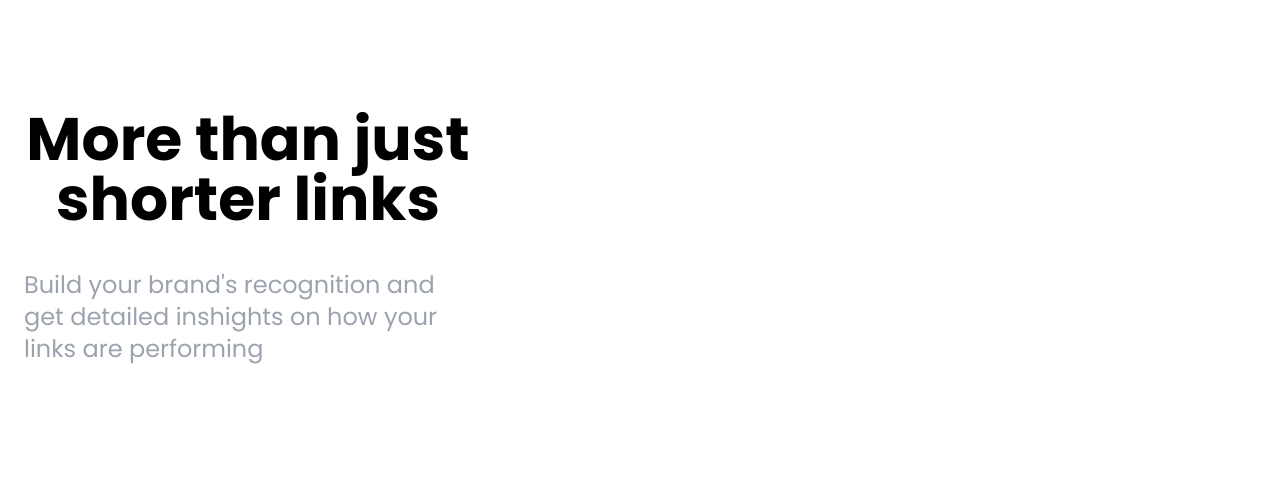
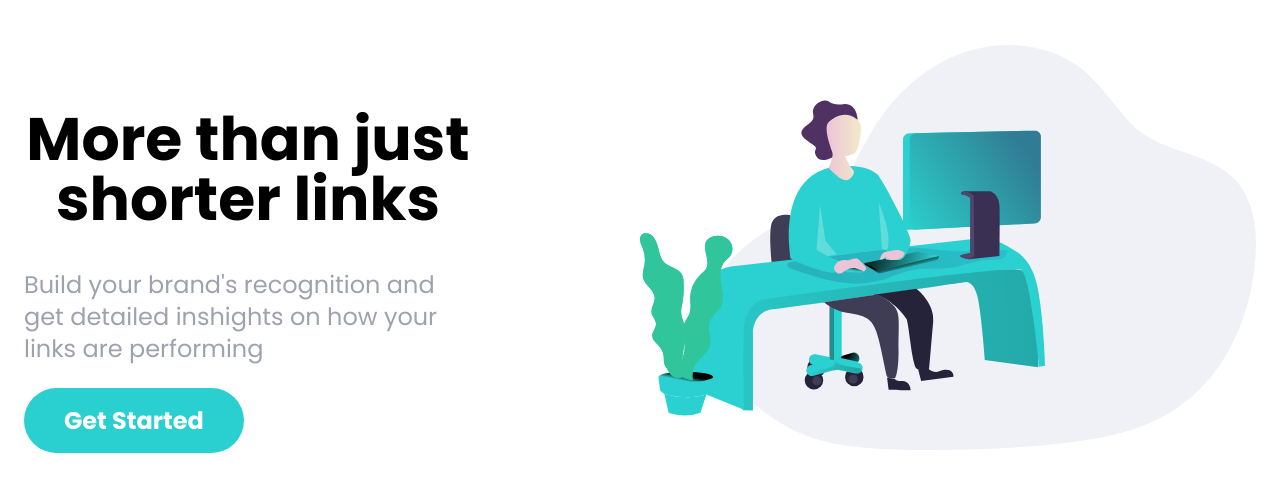
Before and after one commit to MuhammadTurkmen/Shortly, a website: page index.html in a window 1280 px wide. Shown: the part 75-566 px from the top of the page. Drawn offline with Linux system fonts and the light colour scheme.

Commit message:
adding img

```diff
--- a/index.html
+++ b/index.html
@@ -72,9 +72,19 @@
             Build your brand's recognition and get detailed inshights on how
             your links are performing
           </p>
+          <div class="mx-auto lg:mx-0">
+            <a
+              href="#"
+              class="py-5 px-10 text-2xl font-bold text-white bg-cyan rounded-full lg:py-4 hover:opacity-79">
+              Get Started
+            </a>
+          </div>
         </div>
 
         <!-- Image -->
+        <div class="mb-24 mx-auto md:w-180 lg:mb-0 lg:w-1/2">
+          <img src="images/illustration-working.svg" alt="" />
+        </div>
       </div>
     </section>
   </body>
```
Also changed, not shown: css/style.css.
